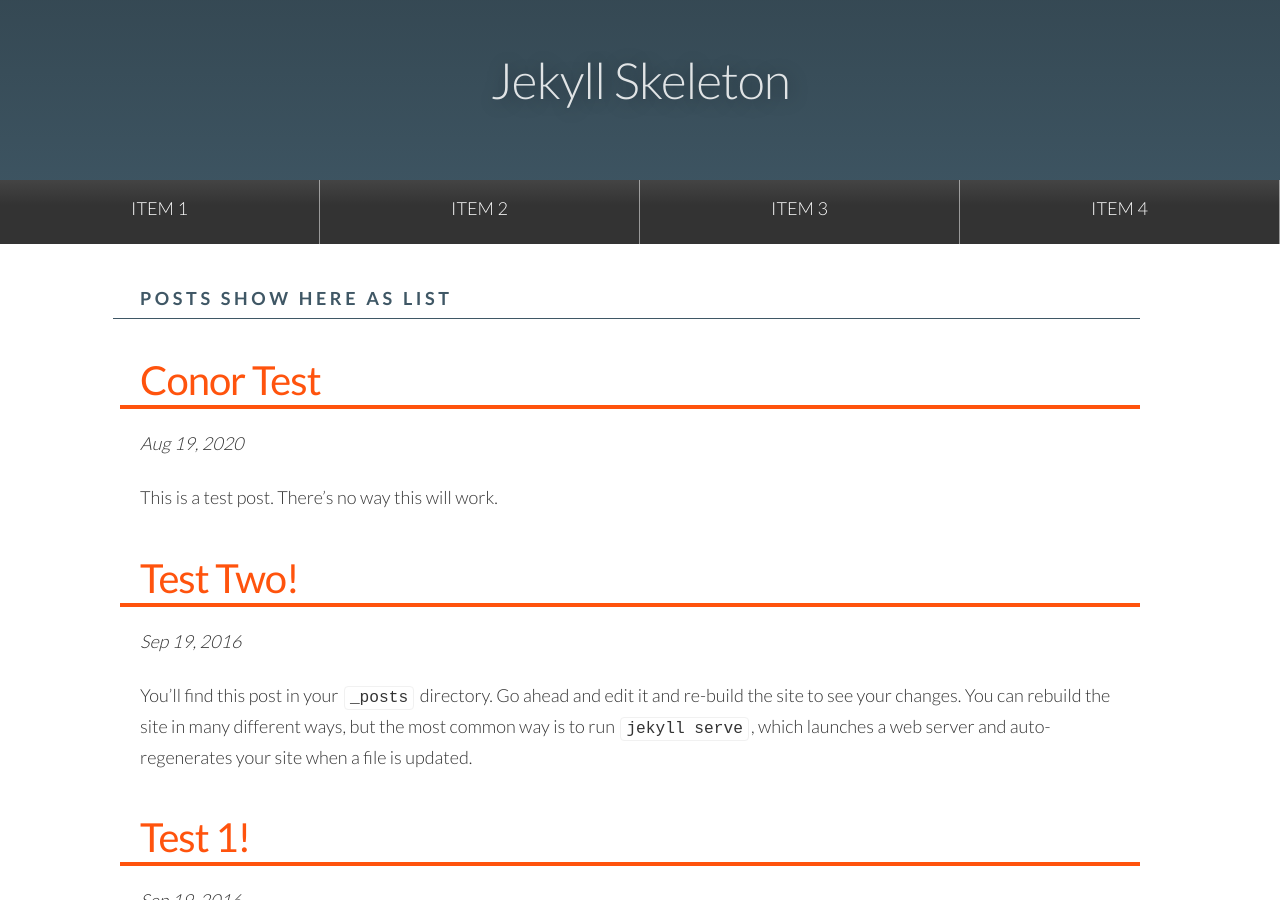
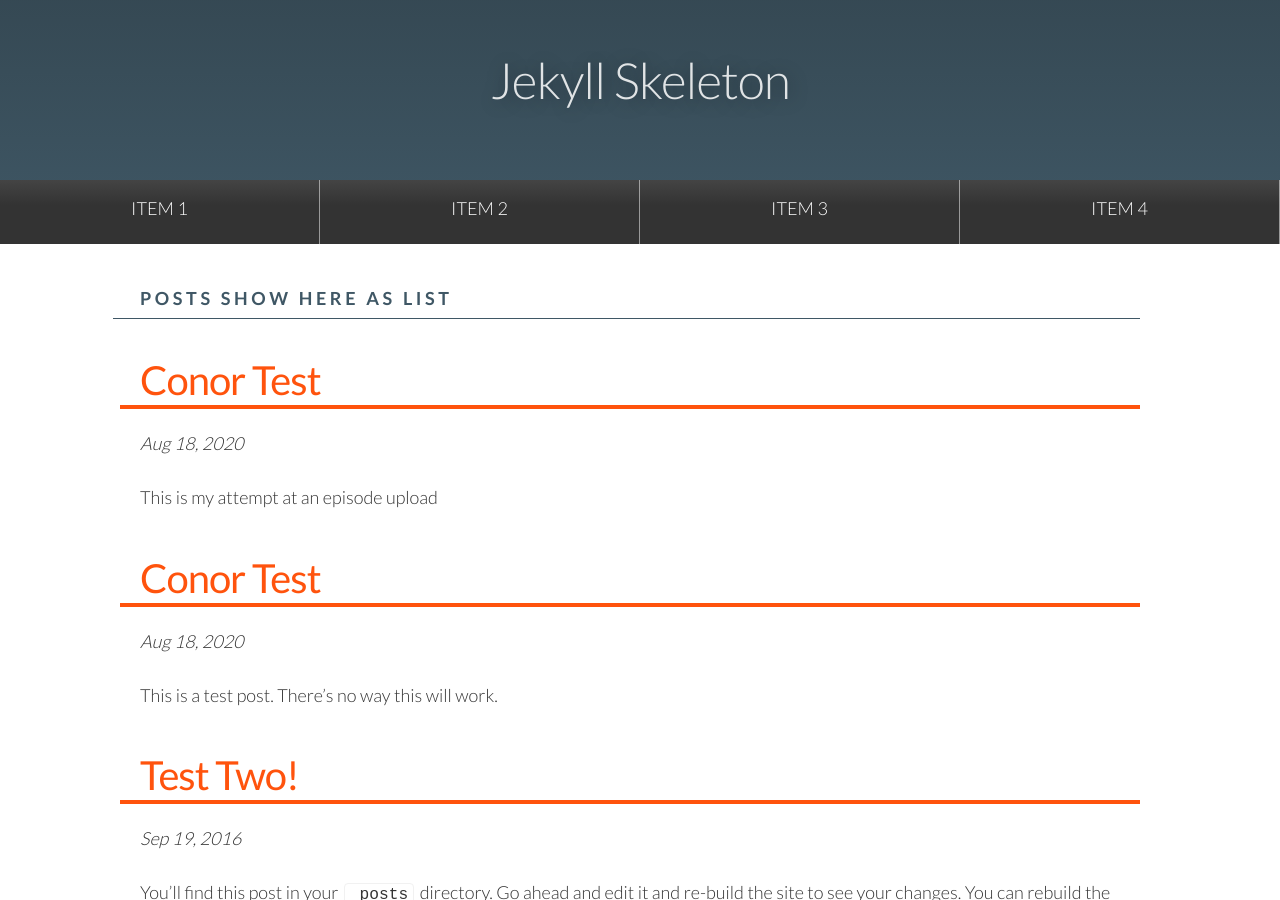
Before and after one commit to cpmmckeown/SpookBox-Podcast, a Jekyll site: the page built from index.html, in a window 1280 px wide and 900 px high. Built offline with Jekyll 4.4.1, drawn with Linux system fonts in a browser that asks for light colours; some of the changed text lies outside the part shown.

Commit message:
Adding the first episode

```diff
--- a/_posts/2020-08-19-test1.md
+++ b/_posts/2020-08-19-test1.md
@@ -1,7 +1,7 @@
 ---
 layout: post
 title:  "Conor Test"
-date:   2020-08-19 14:45:0 +0000
+date:   2020-08-18 14:45:0 +0000
 categories: jekyll update
 ---
 This is a test post. There's no way this will work.
--- /dev/null
+++ b/_posts/2020-08-19-test2.md
@@ -0,0 +1,16 @@
+---
+layout: post
+title:  "Conor Test"
+date:   2020-08-18 14:45:0 +0000
+file: https://archive.org/details/spook-box-15-dr-sleep-the-shining
+summary: "In this episode we discuss the Shining"
+description: "Test"
+duration: "01:01:54"
+length: "3714"
+explicit: "yes"
+keywords: "horror, movie, podcast"
+block: "no"
+voices: "Conor McKeown, Heather ODonnell, Daf Jenkins"
+categories: podcast episode
+---
+This is my attempt at an episode upload
```
